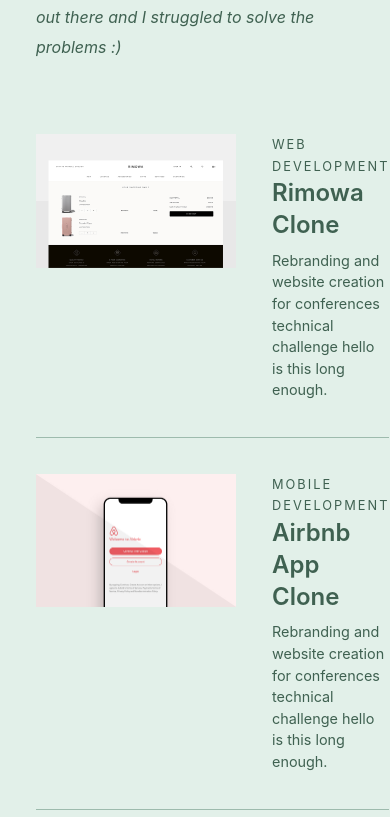
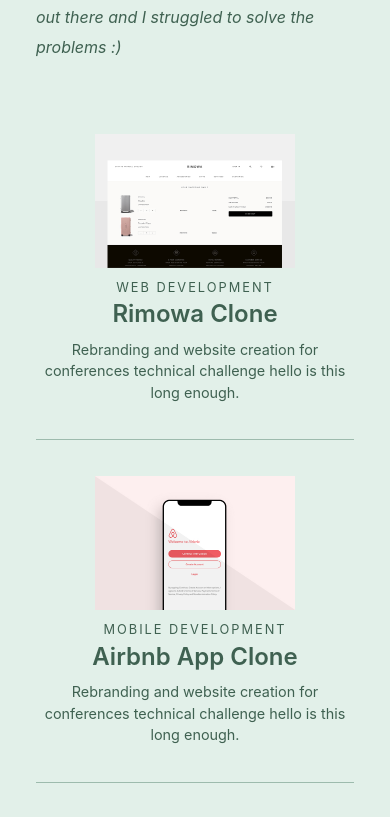
Before and after one commit to brandnewjinah/portfolio, a React (Create React App) app: page / in a window 390 px wide. Shown: the part 1640-2457 px from the top of the page. Built offline with nearby package versions, Linux system fonts and the light colour scheme.

Commit message:
responsive padding edit

```diff
--- a/src/components/list.tsx
+++ b/src/components/list.tsx
@@ -51,6 +51,15 @@ const Container = styled.div`
     width: 200px;
     object-fit: cover;
   }
+
+  @media (max-width: 950px) {
+    flex-direction: column;
+    align-items: center;
+
+    .image {
+      margin-right: 0;
+    }
+  }
 `;
 
 const Description = styled.div`
@@ -72,6 +81,7 @@ const Description = styled.div`
   }
 
   @media (max-width: 950px) {
+    text-align: center;
     h4 {
       line-height: 2rem;
     }
```
